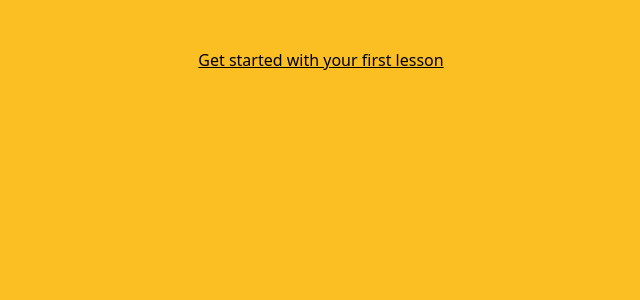
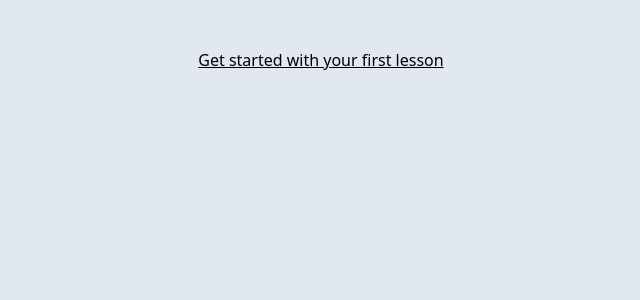
Before and after one commit to tiburcekouagou/nuxt-online-course-app, a Nuxt app: page / in a window 1280 px wide. Shown: the top 300 px of the page, without its empty margins (319-959 px from the left). Built offline with nearby package versions, Linux system fonts and the light colour scheme; no server answers.

Commit message:
changed bg to slate-200

```diff
--- a/layouts/default.vue
+++ b/layouts/default.vue
@@ -1,6 +1,6 @@
 <template>
     <div
-    class="p-12 bg-amber-400 w-full h-full min-h-screen flex flex-col items-center"
+    class="p-12 bg-slate-200 w-full h-full min-h-screen flex flex-col items-center"
   >
   <slot />
   </div>
```
